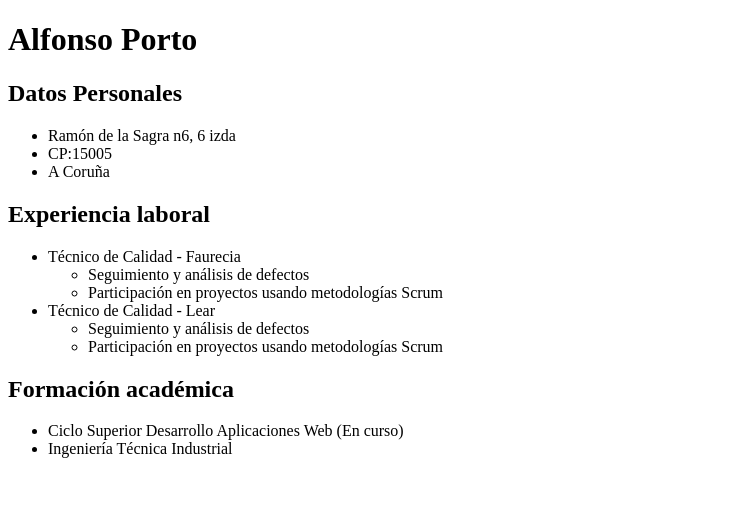
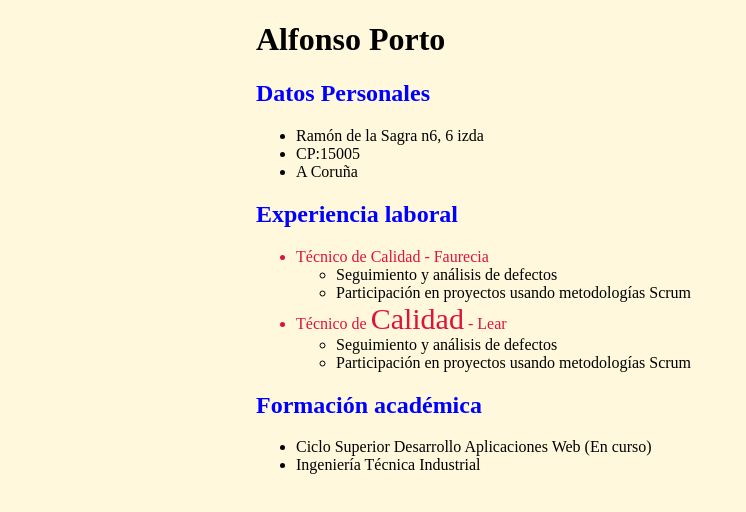
Before and after one commit to alfonsoporto22/Curriculum, a plain HTML site: page pruebas.html in a window 1280 px wide. Shown: the whole page, without its empty margins (0-746 px from the left). Drawn offline with Linux system fonts and the light colour scheme.

Commit message:
pruebas.hmtl improved

```diff
--- a/css/style.css
+++ b/css/style.css
@@ -3,8 +3,8 @@
 }
 
 body{
-    background-color: aqua;
-    margin-left: 20%;
+    background-color: blue;
+    margin-left: 40%;
 
 }
 
--- /dev/null
+++ b/css/stylePrueba.css
@@ -0,0 +1,22 @@
+*{
+    background-color: cornsilk;
+}
+
+h1:hover{
+color: brown;
+font-size: 40px;
+}
+body{
+    margin-left: 20%;
+}
+.calidad{
+    font-size: 30px;
+}
+
+.titulos{
+    color: blue;
+}
+
+.tecnico{
+    color:crimson
+}
--- a/pruebas.html
+++ b/pruebas.html
@@ -6,30 +6,31 @@
     <meta http-equiv="X-UA-Compatible" content="IE=edge">
     <meta name="viewport" content="width=device-width, initial-scale=1.0">
     <title>Document</title>
+    <link rel="stylesheet" href="/Curriculum/css/stylePrueba.css" >
 </head>
-
 <body>
     <h1>Alfonso Porto</h1>
-    <h2>Datos Personales</h2>
+    <h2 class="titulos">Datos Personales</h2>
     <ul>
         <li>Ramón de la Sagra n6, 6 izda</li>
         <li>CP:15005</li>
         <li>A Coruña</li>
     </ul>
-    <h2>Experiencia laboral</h2>
+
+    <h2 class="titulos">Experiencia laboral</h2>
     <ul>
-        <li>Técnico de Calidad - Faurecia</li>
+        <li class="tecnico">Técnico de Calidad - Faurecia</li>
         <ul>
-            <li>Seguimiento y análisis de defectos</li>
+            <li >Seguimiento y análisis de defectos</li>
             <li>Participación en proyectos usando metodologías Scrum</li>
         </ul>
-        <li>Técnico de Calidad - Lear</li>
+        <li class="tecnico">Técnico de <span class="calidad">Calidad</span> - Lear</li>
         <ul>
             <li>Seguimiento y análisis de defectos</li>
             <li>Participación en proyectos usando metodologías Scrum</li>
         </ul>
     </ul>
-    <h2>
+    <h2 class="titulos">
         Formación académica
     </h2>
     <div>
```
